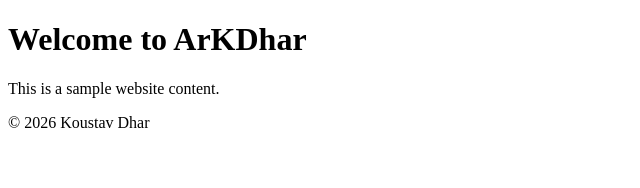
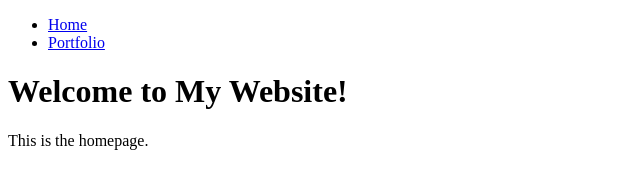
Before and after one commit to koustavdhar/ArKDhar.github.io, a plain HTML site: page index.html in a window 1280 px wide. Shown: the whole page, without its empty margins (0-640 px from the left). Drawn offline with Linux system fonts and the light colour scheme.

Commit message:
Updated index.html to add link to portfolio.html

```diff
--- a/index.html
+++ b/index.html
@@ -3,19 +3,16 @@
 <head>
     <meta charset="UTF-8">
     <meta name="viewport" content="width=device-width, initial-scale=1.0">
-    <meta http-equiv="X-UA-Compatible" content="ie=edge">
-    <title>ArKDhar</title>
-    <link rel="stylesheet" href="style.css">
+    <title>My Website</title>
 </head>
 <body>
-    <header>
-        <h1>Welcome to ArKDhar</h1>
-    </header>
-    <main>
-        <p>This is a sample website content.</p>
-    </main>
-    <footer>
-        <p>&copy; 2026 Koustav Dhar</p>
-    </footer>
+    <nav>
+        <ul>
+            <li><a href="index.html">Home</a></li>
+            <li><a href="portfolio.html">Portfolio</a></li>
+        </ul>
+    </nav>
+    <h1>Welcome to My Website!</h1>
+    <p>This is the homepage.</p>
 </body>
 </html>
```
